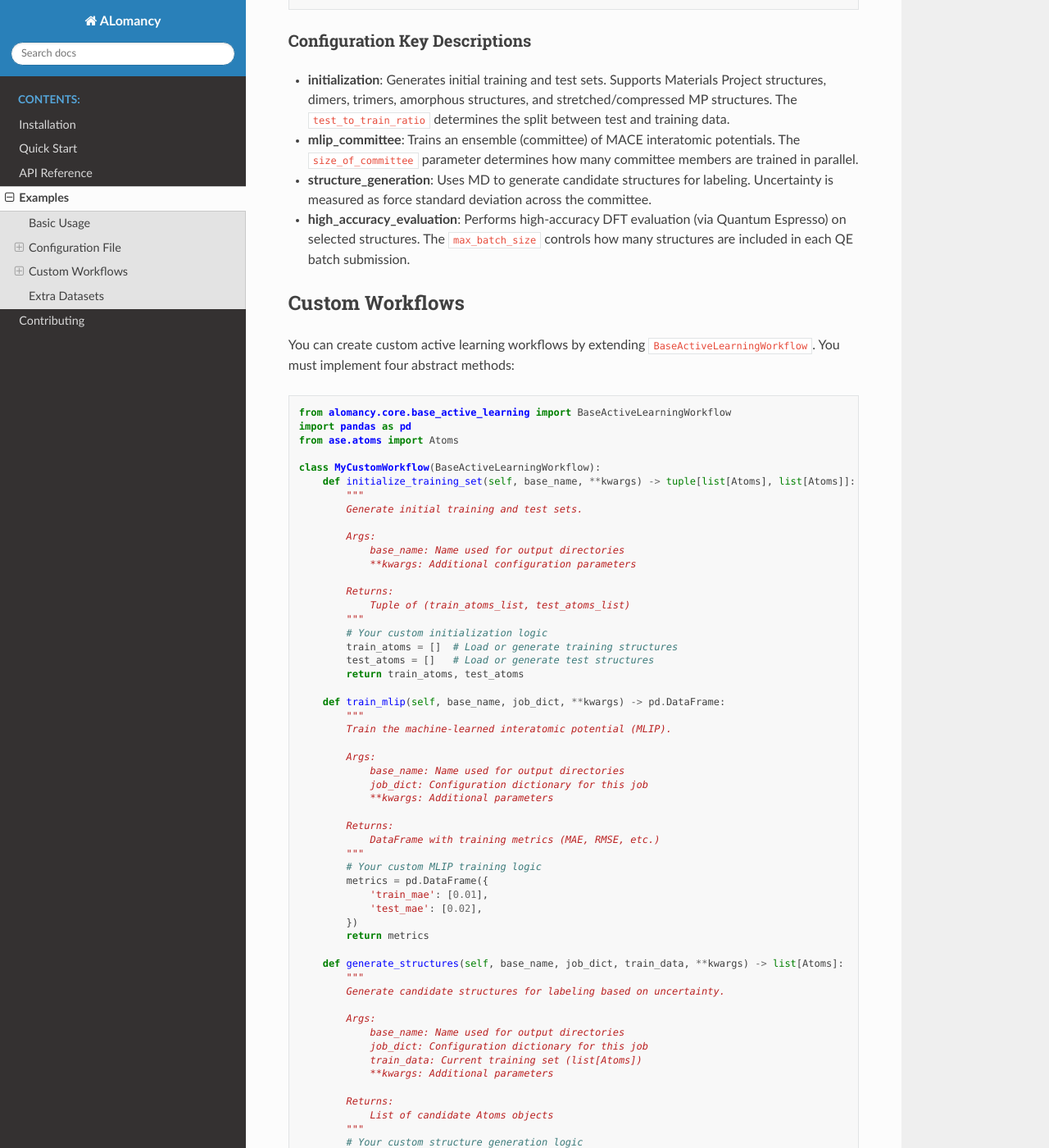
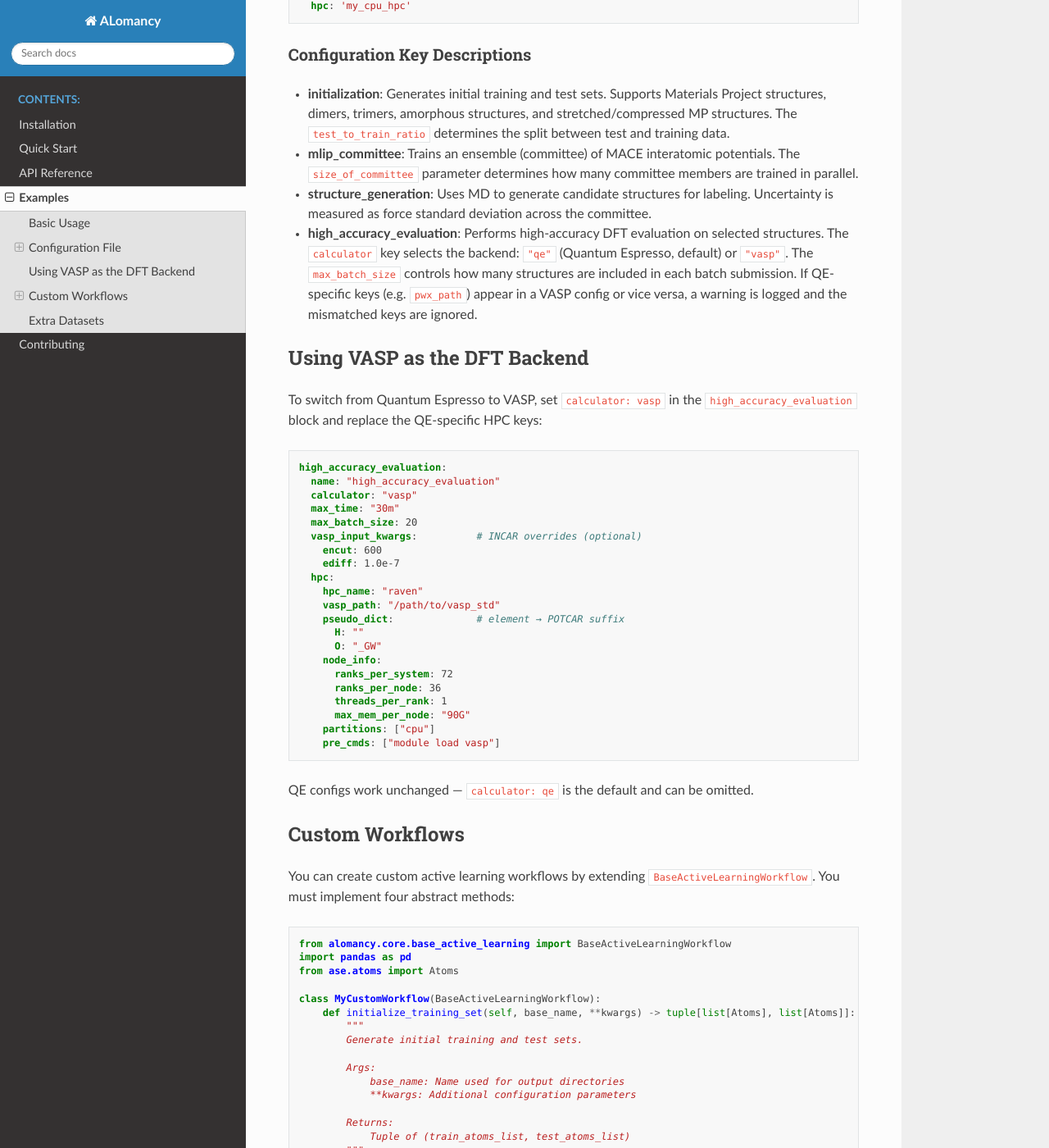
Before and after one commit to julianholland/ALomancy, a Sphinx documentation site: the page built from docs/examples.md, in a window 1280 px wide and 1400 px high, scrolled down 1346 px. Shown: the whole window at 82% size. Built offline with Sphinx 7.4.7 and the Read the Docs theme 3.1.0, drawn with Linux system fonts in a browser that asks for light colours; some of the changed text lies outside the part shown.

````diff
--- a/docs/api/utils.rst
+++ b/docs/api/utils.rst
@@ -16,3 +16,7 @@ Utilities
 .. automodule:: alomancy.utils.logging_config
    :members:
    :undoc-members:
+
+.. automodule:: alomancy.utils.dft_utils
+   :members:
+   :undoc-members:
--- a/docs/examples.md
+++ b/docs/examples.md
@@ -62,6 +62,7 @@ structure_generation:
 
 high_accuracy_evaluation:
   name: "high_accuracy_evaluation"
+  calculator: "qe"   # "qe" (default) or "vasp"
   max_time: "30m"
   max_batch_size: 20
   hpc: 'my_cpu_hpc'
@@ -75,7 +76,37 @@ high_accuracy_evaluation:
 
 - **structure_generation**: Uses MD to generate candidate structures for labeling. Uncertainty is measured as force standard deviation across the committee.
 
-- **high_accuracy_evaluation**: Performs high-accuracy DFT evaluation (via Quantum Espresso) on selected structures. The `max_batch_size` controls how many structures are included in each QE batch submission.
+- **high_accuracy_evaluation**: Performs high-accuracy DFT evaluation on selected structures. The `calculator` key selects the backend: `"qe"` (Quantum Espresso, default) or `"vasp"`. The `max_batch_size` controls how many structures are included in each batch submission. If QE-specific keys (e.g. `pwx_path`) appear in a VASP config or vice versa, a warning is logged and the mismatched keys are ignored.
+
+## Using VASP as the DFT Backend
+
+To switch from Quantum Espresso to VASP, set `calculator: vasp` in the `high_accuracy_evaluation` block and replace the QE-specific HPC keys:
+
+```yaml
+high_accuracy_evaluation:
+  name: "high_accuracy_evaluation"
+  calculator: "vasp"
+  max_time: "30m"
+  max_batch_size: 20
+  vasp_input_kwargs:          # INCAR overrides (optional)
+    encut: 600
+    ediff: 1.0e-7
+  hpc:
+    hpc_name: "raven"
+    vasp_path: "/path/to/vasp_std"
+    pseudo_dict:              # element → POTCAR suffix
+      H: ""
+      O: "_GW"
+    node_info:
+      ranks_per_system: 72
+      ranks_per_node: 36
+      threads_per_rank: 1
+      max_mem_per_node: "90G"
+    partitions: ["cpu"]
+    pre_cmds: ["module load vasp"]
+```
+
+QE configs work unchanged — `calculator: qe` is the default and can be omitted.
 
 ## Custom Workflows
 
--- a/pyproject.toml
+++ b/pyproject.toml
@@ -36,6 +36,8 @@ dependencies = [
     "seaborn>=0.11.0",
     "mace-torch>=0.3.0",
     "pathlib>=1.0.0",
+    "sage_lib>=0.1.9.13",
+    "polars>=0.20.0",
 ]
 
 [project.optional-dependencies]
````
Also changed, not shown: CHANGELOG.md (+14 -4 lines), README.md (+3 -2 lines), docs/api/high_accuracy_evaluation.rst (+14 -1 lines), docs/quickstart.md (+1 -0 lines), 1 other file.
